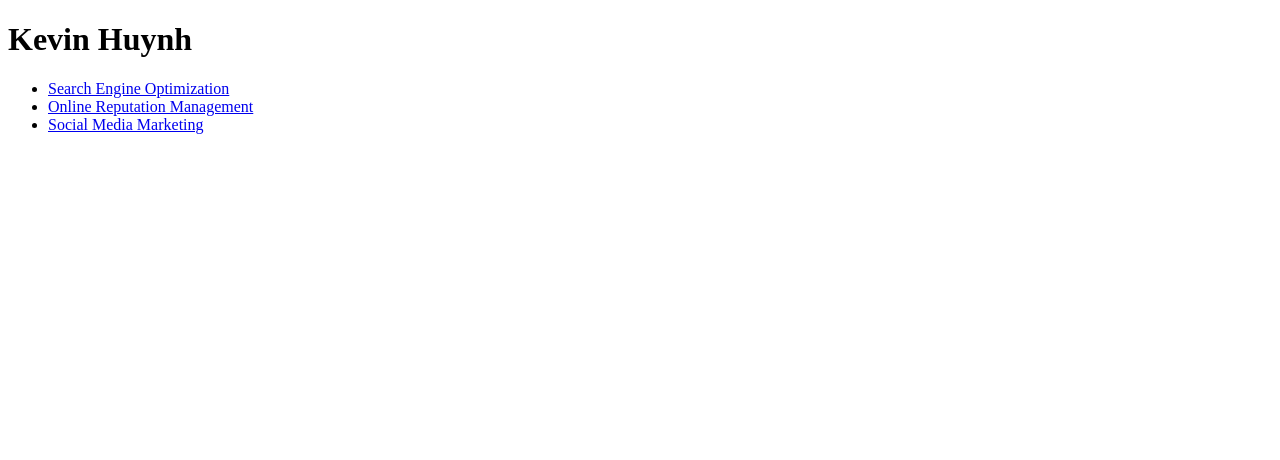
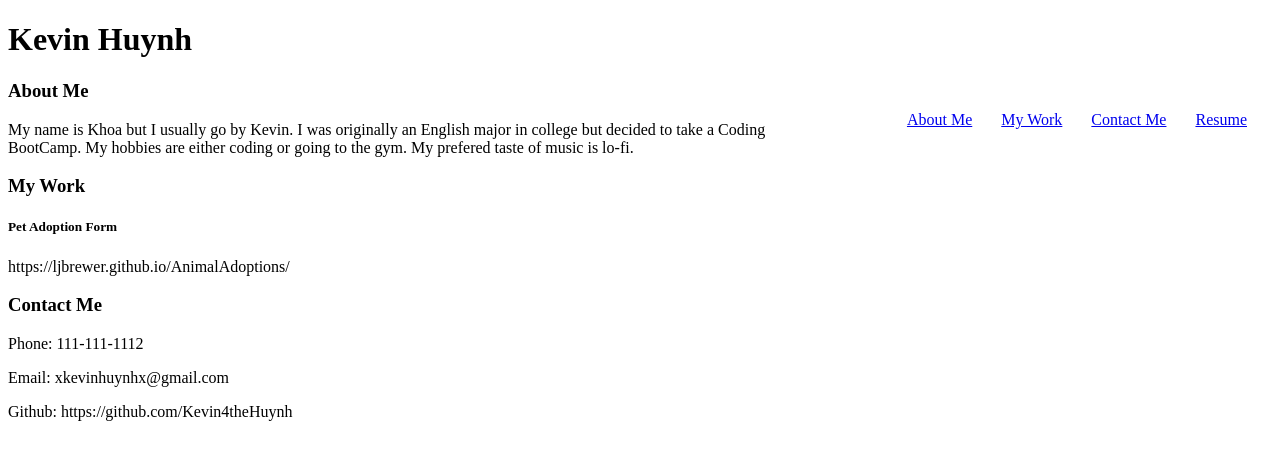
Before and after one commit to Kevin4theHuynh/Portfolio, a plain HTML site: page index.html in a window 1280 px wide. Drawn offline with Linux system fonts and the light colour scheme.

Commit message:
Added Css

```diff
--- /dev/null
+++ b/assets/style.css
@@ -0,0 +1,10 @@
+header nav ul li {
+    display: inline-block;
+    margin-left: 25px;
+}
+
+header nav {
+    float: right;
+    margin-right: 25px;
+    padding-top: 15px;
+}
--- a/index.html
+++ b/index.html
@@ -4,6 +4,7 @@
     <meta charset="UTF-8">
     <meta http-equiv="X-UA-Compatible" content="IE=edge">
     <meta name="viewport" content="width=device-width, initial-scale=1.0">
+    <link rel="stylesheet" href="./assets/style.css">
     <title>Document</title>
 </head>
 <body>
@@ -12,16 +13,38 @@
         <nav>
             <ul>
                 <li>
-                    <a href="#About Me">Search Engine Optimization</a>
+                    <a href="#about-me">About Me</a>
                 </li>
                 <li>
-                    <a href="#Work">Online Reputation Management</a>
+                    <a href="#work">My Work</a>
                 </li>
                 <li>
-                    <a href="#Contact Me">Social Media Marketing</a>
+                    <a href="#contact-me">Contact Me</a>
+                </li>
+                <li>
+                    <a href="#Resume">Resume</a>
                 </li>
             </ul>
         </nav>
     </header>
+
+    <div class="hero">
+        <section>
+            <h3>About Me</h3>
+            <p>My name is Khoa but I usually go by Kevin. I was originally an English major in college but decided to take a Coding BootCamp. My hobbies are either coding or going to the gym. My prefered taste of music is lo-fi.</p>
+        </section>
+        <section>
+            <h3>My Work</h3>
+            <h5>Pet Adoption Form</h5>
+            <p>https://ljbrewer.github.io/AnimalAdoptions/</p>
+
+        </section>
+        <section>
+            <h3>Contact Me</h3>
+            <p>Phone: 111-111-1112</p>
+            <p>Email: xkevinhuynhx@gmail.com</p>
+            <p>Github: https://github.com/Kevin4theHuynh</p>
+        </section>
+    </div>
 </body>
 </html>
```
Also changed, not shown: 1 other file.
